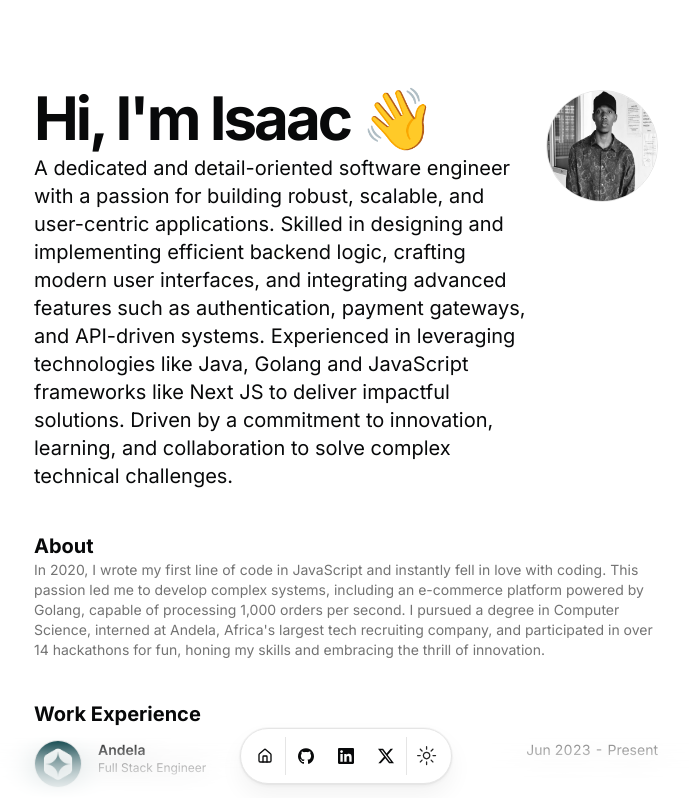
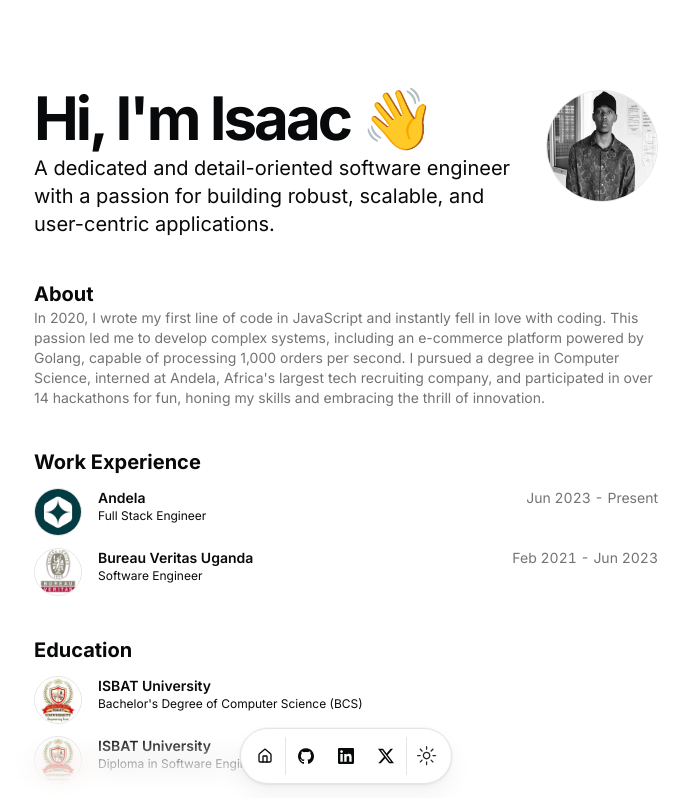
Before and after one commit to mutsinziisaac/my-brand-mutsinzi, a Next.js app: page / in a window 1280 px wide. Shown: the top 798 px of the page, without its empty margins (294-983 px from the left). Built offline with nearby package versions, Linux system fonts and the light colour scheme.

Commit message:
fix host

```diff
--- a/src/data/resume.tsx
+++ b/src/data/resume.tsx
@@ -8,7 +8,7 @@ export const DATA = {
   location: "Kampala, Uganda",
   locationLink: "https://www.google.com/maps/place/kampala",
   description:
-    "A dedicated and detail-oriented software engineer with a passion for building robust, scalable, and user-centric applications. Skilled in designing and implementing efficient backend logic, crafting modern user interfaces, and integrating advanced features such as authentication, payment gateways, and API-driven systems. Experienced in leveraging technologies like Java, Golang and JavaScript frameworks like Next JS to deliver impactful solutions. Driven by a commitment to innovation, learning, and collaboration to solve complex technical challenges.",
+    "A dedicated and detail-oriented software engineer with a passion for building robust, scalable, and user-centric applications.",
   summary:
     "In 2020, I wrote my first line of code in JavaScript and instantly fell in love with coding. This passion led me to develop complex systems, including an e-commerce platform powered by Golang, capable of processing 1,000 orders per second. I pursued a degree in Computer Science, interned at Andela, Africa's largest tech recruiting company, and participated in over 14 hackathons for fun, honing my skills and embracing the thrill of innovation.",
   avatarUrl: "/me.png",
```
